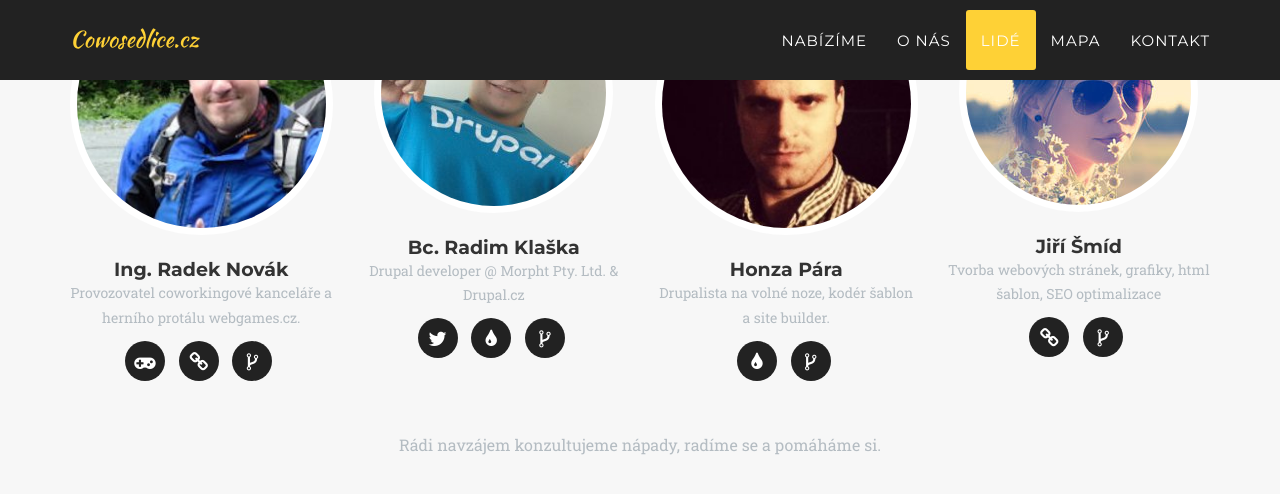
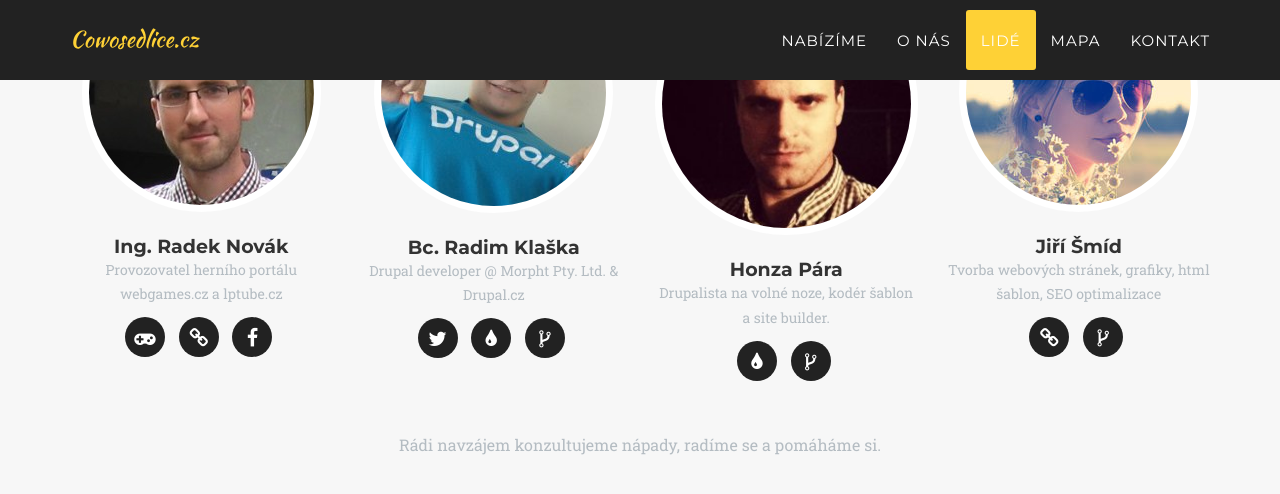
Before and after one commit to cowosedlice/cowosedlice.cz, a Jekyll site: the page built from index.html, in a window 1280 px wide and 900 px high, scrolled down 5320 px, cut to the strip 0-615 px from the top of the window. Shown: the top 494 px of the strip. Built offline with Jekyll 4.4.1, drawn with Linux system fonts in a browser that asks for light colours; some web fonts are replaced.

Commit message:
úprava mého profilu

```diff
--- a/_config.yml
+++ b/_config.yml
@@ -49,14 +49,14 @@ people-subheading: Rádi navzájem konzultujeme nápady, radíme se a pomáháme
 people:
 - name: Ing. Radek Novák
   pic: 1
-  position: Provozovatel coworkingové kanceláře a herního protálu webgames.cz.
+  position: Provozovatel herního portálu webgames.cz a lptube.cz
   social:
     - title: gamepad
       url: http://www.webgames.cz/kontakt
     - title: link
-      url: http://www.radeknovak.cz
-    - title: code-fork
-      url: https://github.com/radektp
+      url: http://www.lptube.cz
+    - title: facebook
+      url: https://www.facebook.com/radek.novak.75
 
 - name: Bc. Radim Klaška
   pic: 2
```
Also changed, not shown: img/team/1.jpg.
